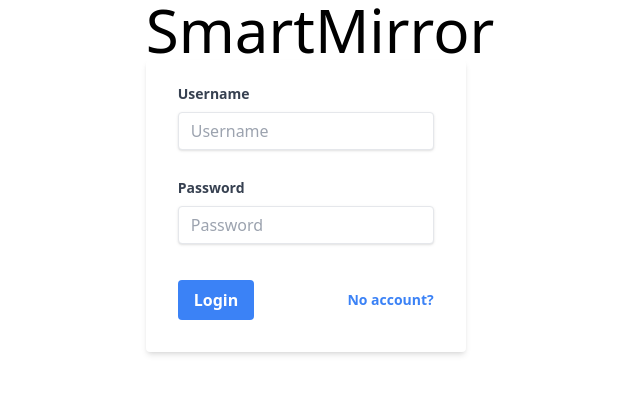
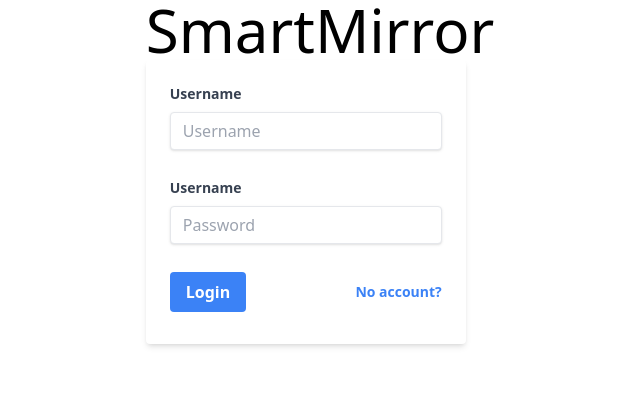
Before and after one commit to juliarn/smartmirror-frontend, a React (Create React App) app: page /dashboard/login in a window 1280 px wide. Shown: the top 394 px of the page, without its empty margins (320-960 px from the left). Built offline with nearby package versions, Linux system fonts and the light colour scheme.

Commit message:
Use common code for form fields

```diff
--- a/src/components/dashboard/form/CreateAccountForm.tsx
+++ b/src/components/dashboard/form/CreateAccountForm.tsx
@@ -1,7 +1,7 @@
 import React, {ChangeEvent, FormEvent, useState} from 'react';
 import {Link} from 'react-router-dom';
 
-function CreateAccountForm() {
+const CreateAccountForm = () => {
   const [username, setUsername] = useState<string>('');
   const [firstName, setFirstName] = useState<string>('');
   const [password, setPassword] = useState<string>('');
@@ -38,27 +38,8 @@ function CreateAccountForm() {
     <div className="w-full max-w-xs">
       <form
         onSubmit={handleRegister}
-        className="bg-white shadow-md rounded px-8 pt-6 pb-8 mb-4"
+        className="bg-white shadow-md rounded px-6 pt-6 pb-8 mb-4"
       >
-        <div className="mb-4">
-          <label
-            className="block text-gray-700 text-sm font-bold mb-2"
-            htmlFor="username"
-          >
-            Username
-          </label>
-          <input
-            value={username}
-            onChange={handleUsernameChange}
-            className={`shadow appearance-none border ${
-              usernameError ? 'border-red-500' : ''
-            } rounded w-full py-2 px-3 text-gray-700 mb-3 leading-tight focus:outline-none focus:shadow-outline`}
-            id="username"
-            type="text"
-            placeholder="Username"
-          />
-          <p className="text-red-500 text-xs italic">{usernameError}</p>
-        </div>
         <div className="mb-6">
           <label
             className="block text-gray-700 text-sm font-bold mb-2"
@@ -114,6 +95,6 @@ function CreateAccountForm() {
       </form>
     </div>
   );
-}
+};
 
 export default CreateAccountForm;
--- /dev/null
+++ b/src/components/dashboard/form/FormField.tsx
@@ -0,0 +1,41 @@
+import React from 'react';
+
+interface FormFieldProps {
+  name: string;
+  type?: string;
+  value: string;
+  valueSetter: (value: string) => void;
+  valueError?: string;
+  valueErrorSetter?: (valueError: string) => void;
+}
+
+const FormField = (props: FormFieldProps) => {
+  return (
+    <div className="mb-4">
+      <label
+        className="block text-gray-700 text-sm font-bold mb-2"
+        htmlFor={props.name.toLowerCase()}
+      >
+        Username
+      </label>
+      <input
+        value={props.value}
+        onChange={event => {
+          props.valueSetter(event.target.value);
+          if (props.valueErrorSetter) {
+            props.valueErrorSetter('');
+          }
+        }}
+        className={`shadow appearance-none border ${
+          props.valueError ? 'border-red-500' : ''
+        } rounded w-full py-2 px-3 text-gray-700 mb-3 leading-tight focus:outline-none focus:shadow-outline`}
+        id={props.name.toLowerCase()}
+        type={props.type ?? 'text'}
+        placeholder={props.name}
+      />
+      <p className="text-red-500 text-xs italic">{props.valueError}</p>
+    </div>
+  );
+};
+
+export default FormField;
--- a/src/components/dashboard/form/LoginForm.tsx
+++ b/src/components/dashboard/form/LoginForm.tsx
@@ -1,7 +1,8 @@
-import React, {ChangeEvent, FormEvent, useState} from 'react';
+import React, {FormEvent, useState} from 'react';
 import {Link} from 'react-router-dom';
+import FormField from './FormField';
 
-function LoginForm() {
+const LoginForm = () => {
   const [username, setUsername] = useState<string>('');
   const [password, setPassword] = useState<string>('');
 
@@ -20,60 +21,27 @@ function LoginForm() {
     event.preventDefault();
   };
 
-  const handleUsernameChange = (event: ChangeEvent<HTMLInputElement>) => {
-    setUsername(event.target.value);
-    setUsernameError('');
-  };
-
-  const handlePasswordChange = (event: ChangeEvent<HTMLInputElement>) => {
-    setPassword(event.target.value);
-    setPasswordError('');
-  };
-
   return (
     <div className="w-full max-w-xs">
       <form
         onSubmit={handleLogin}
-        className="bg-white shadow-md rounded px-8 pt-6 pb-8 mb-4"
+        className="bg-white shadow-md rounded px-6 pt-6 pb-8 mb-4"
       >
-        <div className="mb-4">
-          <label
-            className="block text-gray-700 text-sm font-bold mb-2"
-            htmlFor="username"
-          >
-            Username
-          </label>
-          <input
-            value={username}
-            onChange={handleUsernameChange}
-            className={`shadow appearance-none border ${
-              usernameError ? 'border-red-500' : ''
-            } rounded w-full py-2 px-3 text-gray-700 mb-3 leading-tight focus:outline-none focus:shadow-outline`}
-            id="username"
-            type="text"
-            placeholder="Username"
-          />
-          <p className="text-red-500 text-xs italic">{usernameError}</p>
-        </div>
-        <div className="mb-6">
-          <label
-            className="block text-gray-700 text-sm font-bold mb-2"
-            htmlFor="password"
-          >
-            Password
-          </label>
-          <input
-            value={password}
-            onChange={handlePasswordChange}
-            className={`shadow appearance-none border ${
-              passwordError ? 'border-red-500' : ''
-            } rounded w-full py-2 px-3 text-gray-700 mb-3 leading-tight focus:outline-none focus:shadow-outline`}
-            id="password"
-            type="password"
-            placeholder="Password"
-          />
-          <p className="text-red-500 text-xs italic">{passwordError}</p>
-        </div>
+        <FormField
+          name={'Username'}
+          value={username}
+          valueSetter={setUsername}
+          valueError={usernameError}
+          valueErrorSetter={setUsernameError}
+        />
+        <FormField
+          name={'Password'}
+          type={'password'}
+          value={password}
+          valueError={passwordError}
+          valueSetter={setPassword}
+          valueErrorSetter={setPasswordError}
+        />
         <div className="flex items-center justify-between">
           <button
             className="bg-blue-500 hover:bg-blue-700 text-white font-bold py-2 px-4 rounded focus:outline-none focus:shadow-outline"
@@ -91,6 +59,6 @@ function LoginForm() {
       </form>
     </div>
   );
-}
+};
 
 export default LoginForm;
```
